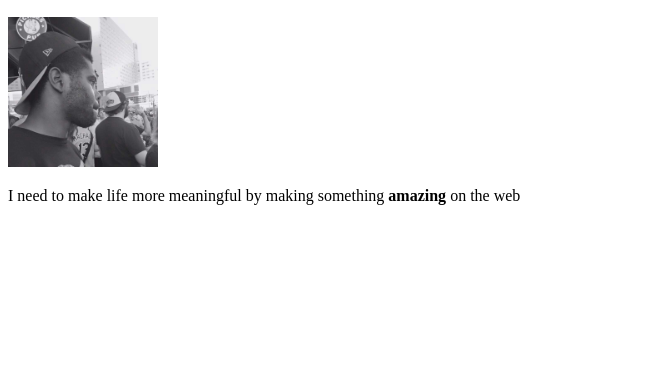
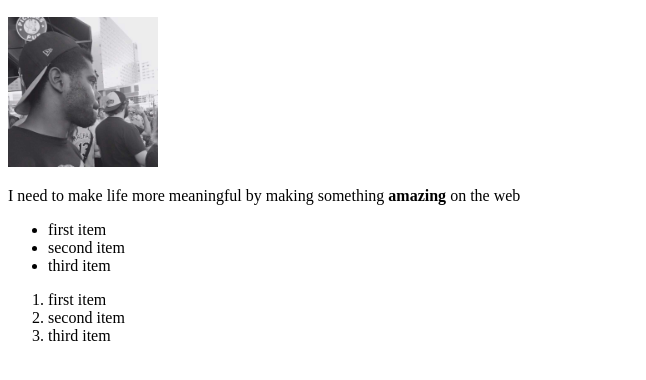
Before and after one commit to kwekuofficial/mybeta-project, a plain HTML site: page index.html in a window 1280 px wide. Shown: the part 110-490 px from the top of the page, without its empty margins (0-646 px from the left). Drawn offline with Linux system fonts and the light colour scheme.

Commit message:
added unorded & orded list

```diff
--- a/index.html
+++ b/index.html
@@ -8,5 +8,15 @@
 <h2>I love the Women's teams in FIFA 16!</h2>
 <img src="headshot.jpg" alt="headshot" width="150" height="150">
 <p>I need to make life more meaningful by making something <strong>amazing</strong> on the web</p>
+<ul>
+  <li>first item</li>
+  <li>second item</li>
+  <li>third item</li>
+</ul>
+<ol>
+  <li>first item</li>
+  <li>second item</li>
+  <li>third item</li>
+</ol>
 </body>
 </html>
```
